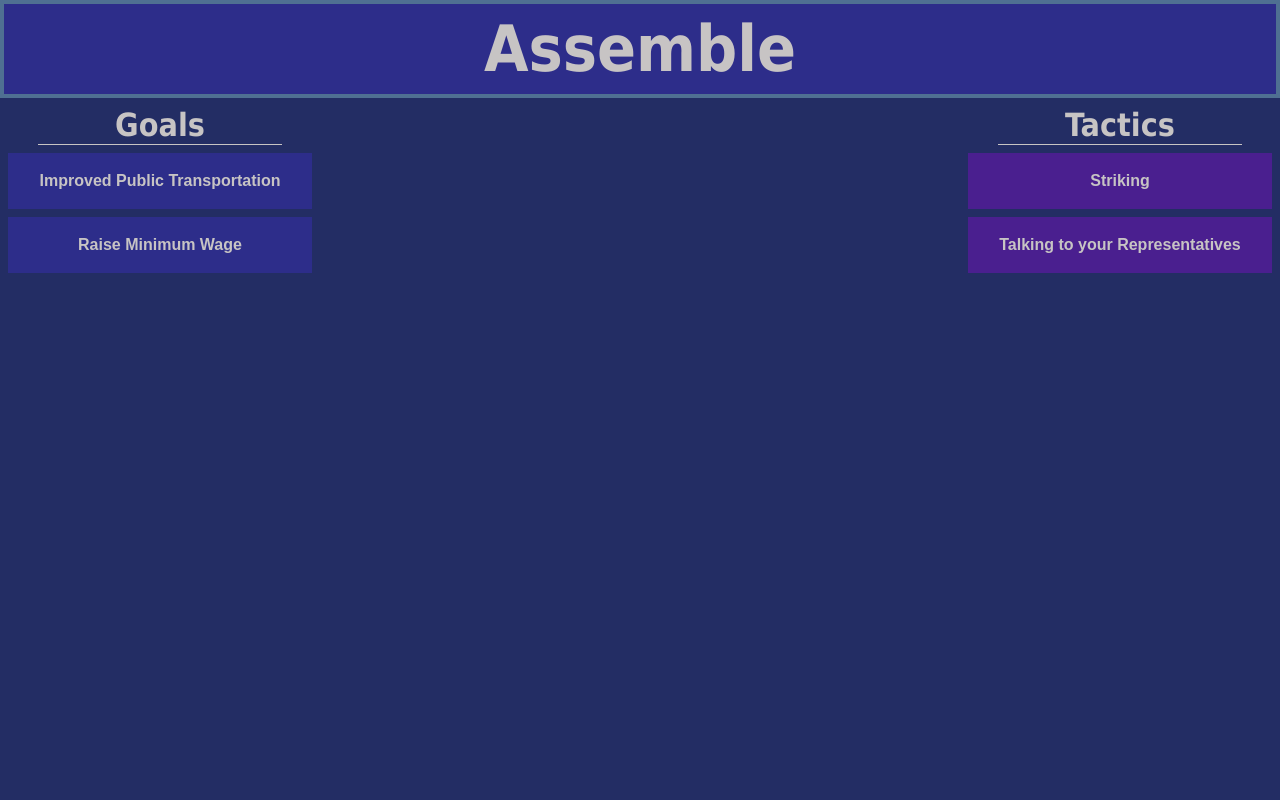
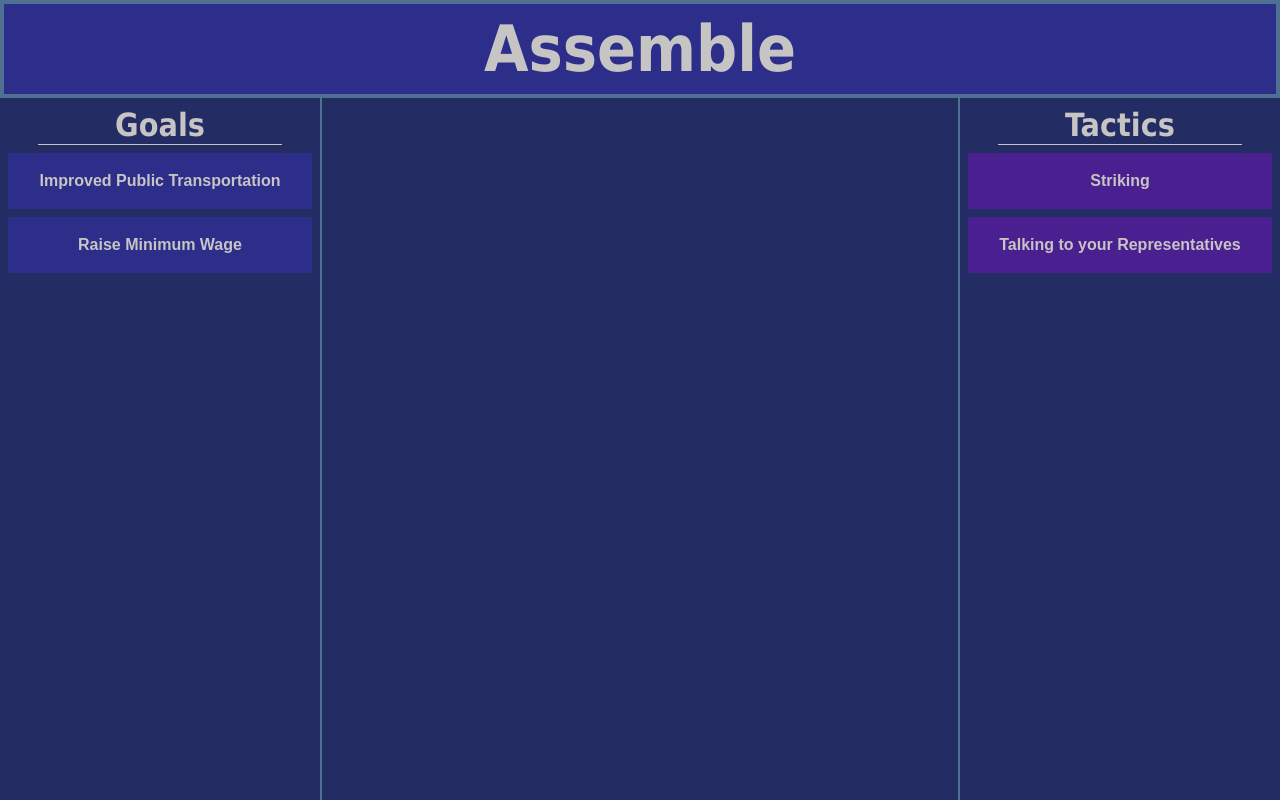
Before and after one commit to isaac-benjamin/assemble, a Next.js app in the folder assemble/: page / in a window 1280 px wide. Built offline with nearby package versions, Linux system fonts and the light colour scheme.

Commit message:
collision detection adequate

```diff
--- a/assemble/app/MatchArea.tsx
+++ b/assemble/app/MatchArea.tsx
@@ -6,7 +6,7 @@ export default function MatchArea(props:React.PropsWithChildren){
     const {node,setNodeRef} = useDroppable({id:-1});
 
     return(
-        <div className="flex-col-reverse flex-1 h-full" ref={setNodeRef}>
+        <div className="flex-col-reverse flex-1 h-full border-accentColor border-x-2" ref={setNodeRef}>
             {props.children}
         </div>
     );
--- a/assemble/app/keyElements/matchable.tsx
+++ b/assemble/app/keyElements/matchable.tsx
@@ -5,15 +5,17 @@ import { useEffect, useState } from "react";
 import { DraggingData } from "../helperTs/sharedTypes";
 
 interface propType extends DraggingData{
-    name: string
-    isGoal: boolean
+    name: string,
+    isGoal: boolean,
+    matched ?: boolean
 };
 
 export default function Matchable(props :propType){
     const draggable = useDraggable({id: props.id, data : {isGoal:props.isGoal}});
     const {setNodeRef} = useDroppable({id: props.id,
                 data: {isGoal:props.isGoal},
-                disabled: draggable.isDragging});
+                disabled: (draggable.isDragging || props.matched)
+            });
     const combinedRef = useCombinedRefs(setNodeRef, draggable.setNodeRef);
     const style = {transform: CSS.Translate.toString(draggable.transform)};
 
--- a/assemble/app/matching.tsx
+++ b/assemble/app/matching.tsx
@@ -96,6 +96,11 @@ export default function Matching(){
         const isGoal = event.active.data.current?.isGoal;
         console.log("Collisions:", collisions,"\n Over:", event.over);
 
+        /* 3 possible actions:
+            1)
+            2)
+            3)
+        */
 
 
         if(isGoal==null){
@@ -133,11 +138,13 @@ export default function Matching(){
     }
 
     function customCollisionDetect(args: { active: Active; collisionRect: ClientRect; droppableRects: RectMap; droppableContainers: DroppableContainer[]; pointerCoordinates: Coordinates | null; }) {
-        // First, let's see if there are any collisions with the pointer
+        // Check for pointer collisions
         const pointerCollisions = pointerWithin(args);
 
-        // Collision detection algorithms return an array of collisions
-        if (pointerCollisions.length > 0) {
+        // If pointer collisions finds any collisions return the result UNLESS it only finds the middleColumn
+        if(pointerCollisions.length > 0 &&
+            !(pointerCollisions.length==1 && pointerCollisions[0].id==-1)){
+
             return pointerCollisions;
         }
 
--- a/assemble/app/sortStartColumn.tsx
+++ b/assemble/app/sortStartColumn.tsx
@@ -7,7 +7,7 @@ interface startColumnProps extends React.PropsWithChildren{
 
 export default function SortStartColumn(props:startColumnProps){
     return(
-        <div className={`border-accentColor p-2 h-full flex flex-col gap-y-2 w-1/4 border-${props.leftSide?`r`:`l`}-2`}>
+        <div className={`p-2 h-full flex flex-col gap-y-2 w-1/4`}>
             <header>
                 <h2>{props.name}</h2>
                 <hr className="bg-textColor w-4/5 h-px border-0 mx-auto"/>
```
